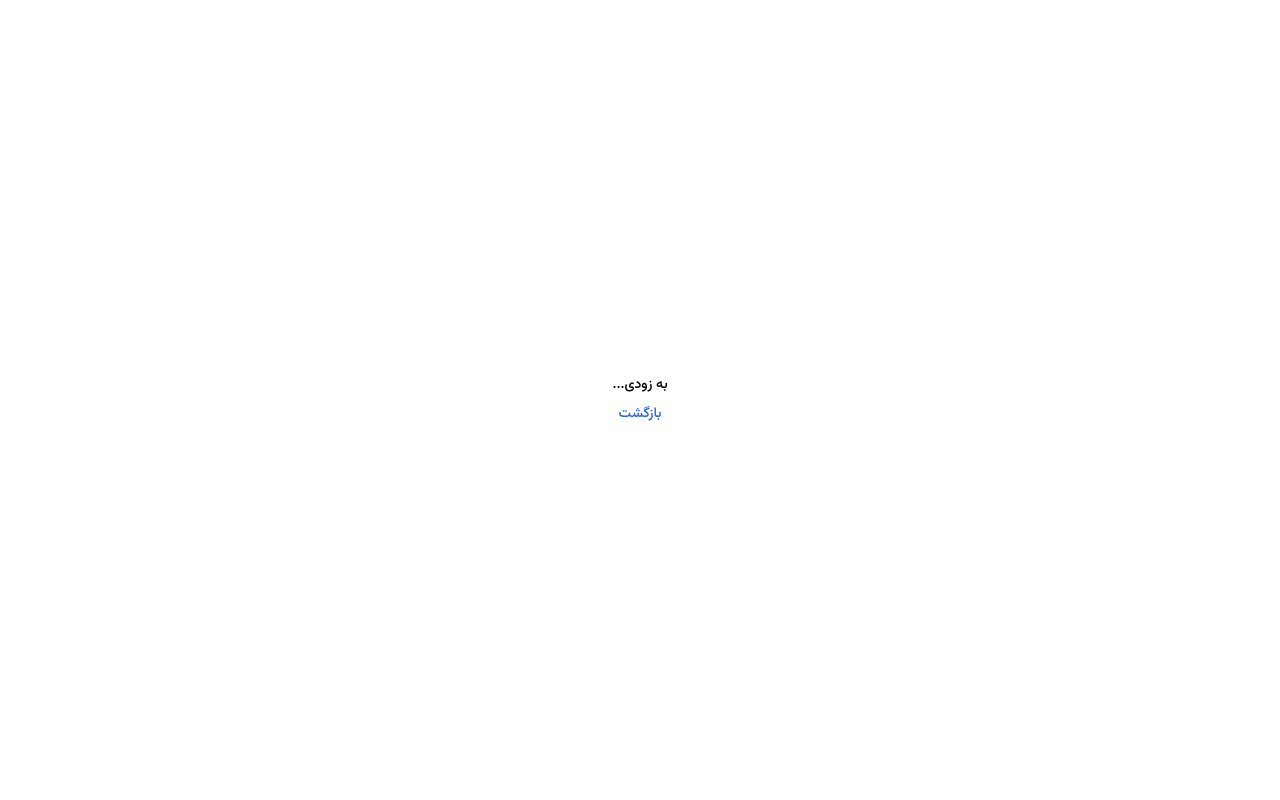
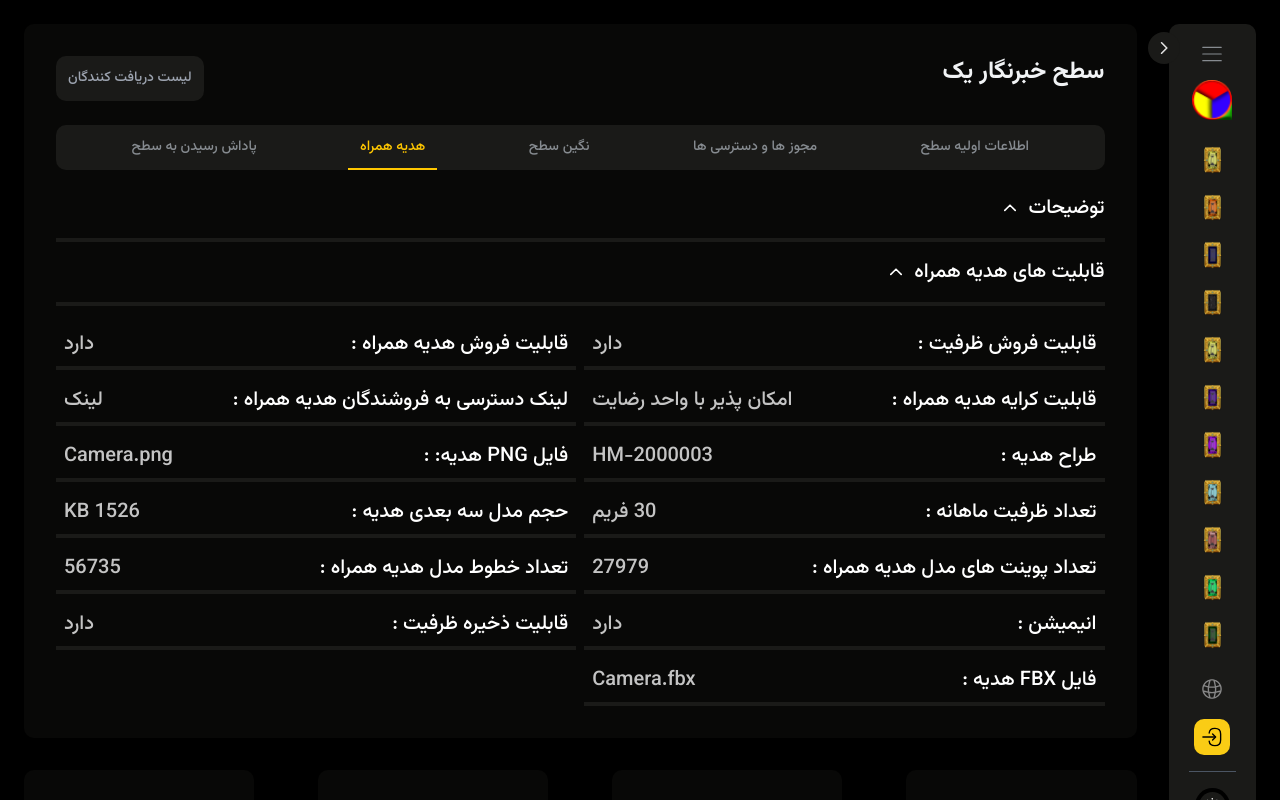
Before and after one commit to amirmahdizare/metapersian, a Next.js app: page /levels/reporter/gift in a window 1280 px wide. Before the commit this address had no page. Shown: the top 800 px of the page. Built offline with nearby package versions, Linux system fonts and the light colour scheme.

Commit message:
Finish Gem Data

```diff
--- a/app/_components/Accordion/Accordion.tsx
+++ b/app/_components/Accordion/Accordion.tsx
@@ -2,7 +2,7 @@
 import React, { useState } from 'react'
 import { ChevronUp } from '@/app/_icons'
 
-export const Accordion = ({ title, description }: { title: string, description: string }) => {
+export const Accordion = ({ title, description, items }: { title: string, description: string, items?: Array<{ title: string, description: string }> }) => {
 
     const [open, setOpen] = useState<boolean>(false)
 
@@ -14,8 +14,12 @@ export const Accordion = ({ title, description }: { title: string, description:
                 <ChevronUp width={12} height={12} className={` transition-all duration-300 ${open ? 'rotate-180' : ''}`} />
             </div>
 
-            <div className={` transition-all duration-300 text-dark-tex-gray ${open ? 'max-h-[1000px] opacity-1' : 'max-h-0 overflow-hidden opacity-0'}`}>
-                {description}
+            <div className={` transition-all flex flex-col gap-6 duration-300 text-dark-tex-gray ${open ? 'max-h-[1000px] opacity-1' : 'max-h-0 overflow-hidden opacity-0'}`}>
+                <p className='font-light'>{description}</p>
+                {items?.map(item => <p className='inline' >
+                    <span className='font-bold text-white inline'>{item.title} : </span>
+                    <p className='text-dark-tex-gray inline font-light'>{item.description}</p>
+                </p>)}
             </div>
 
 
--- /dev/null
+++ b/app/levels/reporter/gift/data.mock.ts
@@ -0,0 +1,106 @@
+
+export const giftInfo = {
+    accordionItems: [
+        {
+            title: 'توضیحات',
+            desc: 'لورم ایپسوم متن ساختگی با تولید سادگی نامفهوم از صنعت چاپ، و با استفاده از طراحان گرافیک است، چاپگرها و متون بلکه روزنامه و مجله در ستون و سطرآنچنان که لازم است، و برای شرایط فعلی تکنولوژی مورد نیاز، و کاربردهای متنوع با هدف بهبود ابزارهای کاربردی می باشد، کتابهای زیادی در شصت و سه درصد گذشته حال و آینده، شناخت فراوان جامعه و متخصصان را می طلبد، تا با نرم افزارها شناخت بیشتری را برای طراحان رایانه ای علی الخصوص طراحان خلاقی، و فرهنگ پیشرو در زبان فارسی ایجاد کرد، در این صورت می توان امید داشت که تمام و دشواری موجود در ارائه راهکارها، و شرایط سخت تایپ به پایان رسد و زمان مورد نیاز شامل حروفچینی دستاوردهای اصلی، و جوابگوی سوالات پیوسته اهل دنیای موجود طراحی اساسا مورد استفاده قرار گیرد.'
+        },
+        {
+            title: 'قابلیت های هدیه همراه',
+            desc: 'دوربین عکاسی متاورس رنگ یک دوربین منحصر به فرد است که برای به اشتراک گذاری تجربه های واقعیت مجازی در دنیای متاورس طراحی شده است. این دوربین قادر است تصاویر با کیفیت بالا از دنیای مجازی شما بگیرد و به شما امکان دهد تا به سادگی آنها را در محیط متاورس به اشتراک بگذارید.علاوه بر این، دوربین عکاسی متاورس دارای قابلیت های دیگری نیز است، از جمله:قابلیت مشاهده جزئیاتی که با چشم دیده نمی‌شود: با استفاده از دوربین عکاسی متاورس، کاربران قادر خواهند بود جزئیاتی را که با چشم غیرممکن است دیده شود، مانند پشت صحنه‌های یک بازی یا تصاویر سه بعدی، مشاهده کنند',
+            items:[
+                {
+                    title:'قابلیت ذخیره تصاویر از محیط‌های سه بعدی',
+                    desc:'دوربین عکاسی متاورس به کاربران اجازه می دهد تا تصاویری که در دنیای مجازی مشاهده کرده‌اند را ذخیره کنند و به اشتراک بگذارند. '
+                },
+                {
+                    title:'قابلیت انتشار عکس‌ها در محیط متاورس',
+                    desc:'با استفاده از دوربین عکاسی متاورس، کاربران می‌توانند به راحتی تصاویرخود را در دنیای مجازی به اشتراک بگذارند و از آنها لذت ببرندقابلیت کسب درآمد از انتشار عکس از محیط های تجاری، آموزشی و غیره در متاورس رنگ: کاربران می‌توانند از طریق انتشار تصاویر خود در محیط های تجاری، آموزشی و غیره در متاورس رنگ، درآمد کسب کنند. به عنوان مثال، یک شرکت می‌تواند از تصاویر کاربران برای تبلیغات خود استفاده کند. قابلیت تبدیل عکس ها به محصولی با مشخصه VOD ( یکتا ) تا در صورت تمایل مالک عکس بتواند محصول را در تعداد مشخص عرضه نماید .با توجه به قابلیت های فوق، دوربین عکاسی متاورس برای عکاسان و هنرمندان، محیطی مناسب برای به اشتراک گذاری خلاقیت و کسب درآمد از تصاویر شان در دنیای مجازی است'
+                }
+            ]
+        }
+
+    ],
+
+    items: [
+        {
+            title: 'تعداد ظرفیت ماهانه',
+            value: '30 فریم',
+            colNumber: 1
+        },
+        {
+            title: 'حجم مدل سه بعدی هدیه',
+            value: '1526 KB',
+            colNumber: 1
+        },
+        {
+            title: 'تعداد پوینت های مدل هدیه همراه',
+            value: 27979,
+            colNumber: 1
+        },
+
+        {
+            title: 'تعداد خطوط مدل هدیه همراه',
+            value: 56735,
+            colNumber: 1
+        },
+
+        {
+            title: 'انیمیشن',
+            value: 'دارد',
+            colNumber: 1
+        },
+
+        {
+            title: 'قابلیت ذخیره ظرفیت',
+            value: 'دارد',
+            colNumber: 1
+        },
+
+
+        {
+            title: 'فایل FBX هدیه',
+            value: 'Camera.fbx',
+            colNumber: 1
+        },
+
+        {
+            title: 'قابلیت فروش ظرفیت',
+            value: 'دارد',
+            colNumber: 2
+        },
+
+        {
+            title: 'قابلیت فروش هدیه همراه',
+            value: 'دارد',
+            colNumber: 2
+        },
+
+
+        {
+            title: 'قابلیت کرایه هدیه همراه',
+            value: 'امکان پذیر با واحد رضایت',
+            colNumber: 2
+        },
+
+        {
+            title: 'لینک دسترسی به فروشندگان هدیه همراه',
+            value: 'لینک',
+            colNumber: 2
+        },
+
+
+        {
+            title: 'طراح هدیه',
+            value: 'HM-2000003',
+            colNumber: 2
+        },
+
+        {
+            title: 'فایل PNG هدیه:',
+            value: 'Camera.png',
+            colNumber: 2
+        },
+
+    ]
+}
--- /dev/null
+++ b/app/levels/reporter/gift/page.tsx
@@ -0,0 +1,25 @@
+import React from 'react'
+import { Accordion, DetailItem, Divider } from '@/app/_components'
+import { giftInfo } from './data.mock'
+
+
+export default function page() {
+    return (
+
+        <div className='flex flex-col gap-4 text-xl'>
+
+            {giftInfo.accordionItems.map(item => <>
+                <Accordion description={item.desc} title={item.title} items={item.items?.map(i => ({ description: i.desc, title: i.title }))} />
+                <Divider /></>)}
+
+            <div className='grid grid-cols-2 grid-rows-2 gap-2'>
+
+
+                {giftInfo.items.sort((a, b) => (a?.colNumber ?? 0) > (b?.colNumber ?? 0) ? -1 : 1).map(item => <div className={`col-span-2 lg:col-span-1 `}>
+                    <DetailItem {...item} />
+                </div>)}
+
+            </div>
+        </div>
+    )
+}
```
